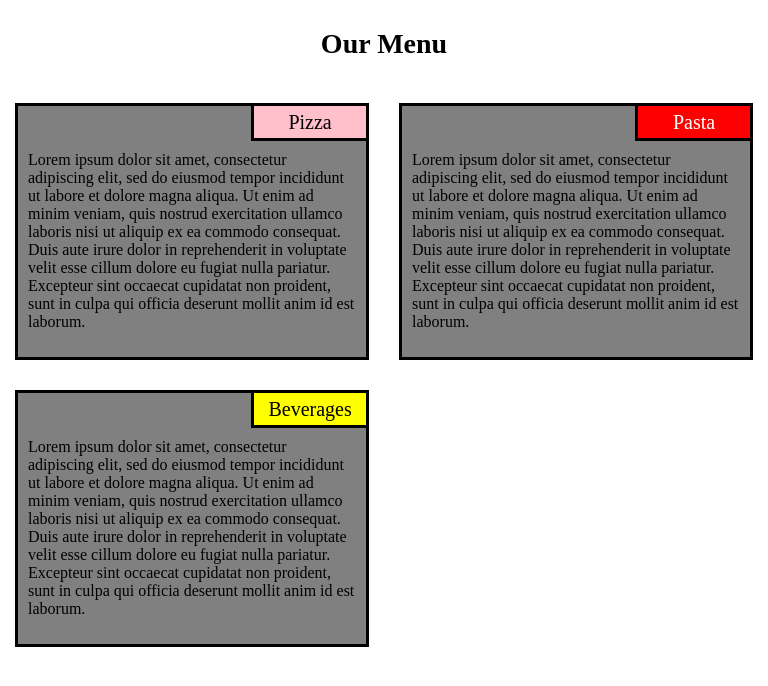
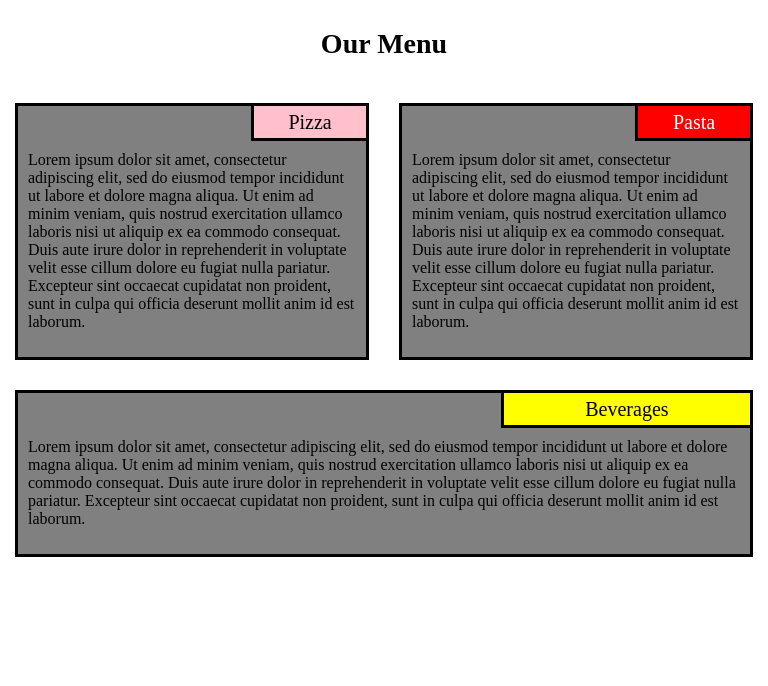
Before and after one commit to kkheelan/HTML-CSS-JS---John-Hopkins, a plain HTML site: page Assignment2/index.html in a window 768 px wide. Drawn offline with Linux system fonts and the light colour scheme.

Commit message:
Adding modification to take care of responsive design to stretch all the way for 2nd case

```diff
--- a/Assignment2/css/styles.css
+++ b/Assignment2/css/styles.css
@@ -8,6 +8,9 @@
 @media (min-width : 768px) and (max-width : 991px){
     .row {
         width:50%;
+    }
+    .full-length {
+        width:100%;
     }
 }
 
--- a/Assignment2/index.html
+++ b/Assignment2/index.html
@@ -21,7 +21,7 @@
                 <p>Lorem ipsum dolor sit amet, consectetur adipiscing elit, sed do eiusmod tempor incididunt ut labore et dolore magna aliqua. Ut enim ad minim veniam, quis nostrud exercitation ullamco laboris nisi ut aliquip ex ea commodo consequat. Duis aute irure dolor in reprehenderit in voluptate velit esse cillum dolore eu fugiat nulla pariatur. Excepteur sint occaecat cupidatat non proident, sunt in culpa qui officia deserunt mollit anim id est laborum.</p>
             </div>
         </div>
-        <div class="row">
+        <div class="row full-length">
             <div class="content">
                 <div class="section-heading s3">Beverages</div>
                 <p>Lorem ipsum dolor sit amet, consectetur adipiscing elit, sed do eiusmod tempor incididunt ut labore et dolore magna aliqua. Ut enim ad minim veniam, quis nostrud exercitation ullamco laboris nisi ut aliquip ex ea commodo consequat. Duis aute irure dolor in reprehenderit in voluptate velit esse cillum dolore eu fugiat nulla pariatur. Excepteur sint occaecat cupidatat non proident, sunt in culpa qui officia deserunt mollit anim id est laborum.</p>
```
